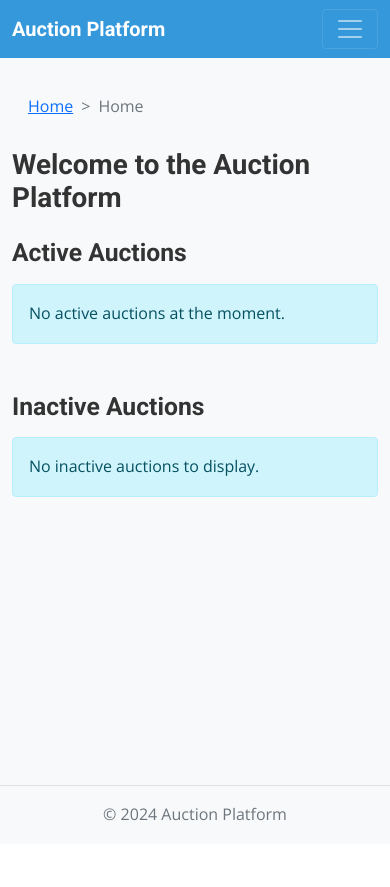
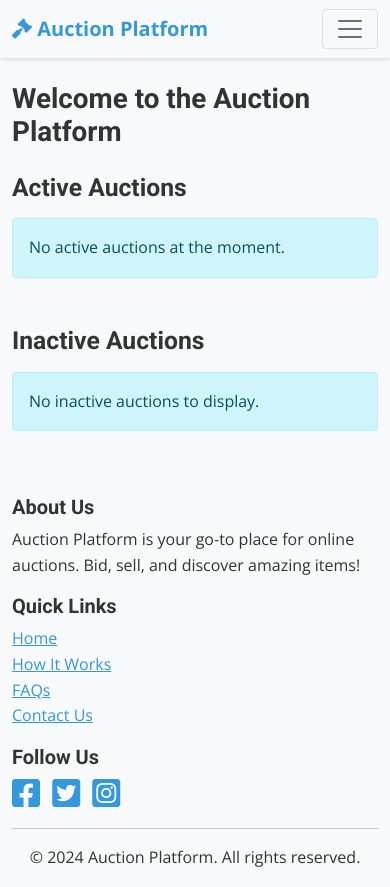
Before and after one commit to rpodpriatov/Tauction, a Flask app: page / in a window 390 px wide. Before the commit the page ends 821 px from the top, so only its background shows below. Run offline with Flask 3, Linux system fonts and the light colour scheme; data that the repository does not hold is empty; parts of the project's set-up code (start-up, migrations or seed data) failed here and were passed over.

Commit message:
Agent query: Please verify the following UI/UX enhancements: 1) Modern and responsive navigation bar, 2) Improved dark mode toggle functionality, 3) Enhanced search functionality, 4) Better footer with more information and links, 5) Overall improved color scheme and readability. Are all these features visible and working correctly?

```diff
--- a/static/css/style.css
+++ b/static/css/style.css
@@ -13,9 +12,6 @@ body {
     background-color: var(--background-color);
     color: var(--text-color);
     line-height: 1.6;
-    display: flex;
-    flex-direction: column;
-    min-height: 100vh;
     transition: background-color 0.3s ease, color 0.3s ease;
 }
 
@@ -24,33 +20,36 @@ h1, h2, h3, h4, h5, h6 {
     font-weight: 700;
 }
 
-main {
-    flex: 1;
-}
-
-/* Navbar styles */
 .navbar {
-    background-color: var(--primary-color) !important;
+    box-shadow: 0 2px 4px rgba(0, 0, 0, 0.1);
 }
 
 .navbar-brand {
     font-weight: bold;
-    font-family: 'Roboto', sans-serif;
+    color: var(--primary-color) !important;
 }
 
 .nav-link {
-    color: #fff !important;
+    color: var(--text-color) !important;
     transition: color 0.3s ease;
 }
 
 .nav-link:hover {
-    color: var(--secondary-color) !important;
+    color: var(--primary-color) !important;
 }
 
-/* Card styles */
+.btn-primary {
+    background-color: var(--primary-color);
+    border-color: var(--primary-color);
+}
+
+.btn-primary:hover {
+    background-color: darken(var(--primary-color), 10%);
+    border-color: darken(var(--primary-color), 10%);
+}
+
 .card {
     transition: transform 0.3s ease-in-out, box-shadow 0.3s ease-in-out;
-    margin-bottom: 1rem;
     border: none;
     border-radius: 10px;
     overflow: hidden;
@@ -62,174 +61,18 @@ main {
     box-shadow: 0 4px 15px rgba(0, 0, 0, 0.1);
 }
 
-.card-title {
-    color: var(--primary-color);
+.footer {
+    background-color: var(--background-color);
+    color: var(--text-color);
 }
 
-/* Button styles */
-.btn {
-    transition: all 0.3s ease;
-    border-radius: 5px;
+.footer a {
+    color: var(--primary-color);
+    transition: color 0.3s ease;
 }
 
-.btn-primary {
-    background-color: var(--primary-color);
-    border-color: var(--primary-color);
-}
-
-.btn-primary:hover {
-    background-color: darken(var(--primary-color), 10%);
-    border-color: darken(var(--primary-color), 10%);
-    transform: translateY(-2px);
-}
-
-.btn-secondary {
-    background-color: var(--secondary-color);
-    border-color: var(--secondary-color);
-}
-
-.btn-secondary:hover {
-    background-color: darken(var(--secondary-color), 10%);
-    border-color: darken(var(--secondary-color), 10%);
-    transform: translateY(-2px);
-}
-
-/* Form styles */
-.form-control:focus {
-    border-color: var(--primary-color);
-    box-shadow: 0 0 0 0.2rem rgba(52, 152, 219, 0.25);
-}
-
-/* Footer styles */
-.footer {
-    background-color: var(--background-color);
-    border-top: 1px solid #dee2e6;
-    padding: 1rem 0;
-    margin-top: 2rem;
-}
-
-/* Responsive grid system */
-.row {
-    display: flex;
-    flex-wrap: wrap;
-    margin-right: -15px;
-    margin-left: -15px;
-}
-
-.col {
-    flex-basis: 0;
-    flex-grow: 1;
-    max-width: 100%;
-    padding-right: 15px;
-    padding-left: 15px;
-}
-
-/* Media queries for different screen sizes */
-@media (min-width: 576px) {
-    .container {
-        max-width: 540px;
-    }
-}
-
-@media (min-width: 768px) {
-    .container {
-        max-width: 720px;
-    }
-}
-
-@media (min-width: 992px) {
-    .container {
-        max-width: 960px;
-    }
-}
-
-@media (min-width: 1200px) {
-    .container {
-        max-width: 1140px;
-    }
-}
-
-/* Responsive adjustments for smaller screens */
-@media (max-width: 767px) {
-    .navbar-nav {
-        flex-direction: column;
-    }
-
-    .card {
-        margin-bottom: 1rem;
-    }
-}
-
-/* Animations */
-@keyframes fadeIn {
-    from { opacity: 0; }
-    to { opacity: 1; }
-}
-
-.fade-in {
-    animation: fadeIn 0.5s ease-in;
-}
-
-/* Accessibility enhancements */
-.sr-only {
-    position: absolute;
-    width: 1px;
-    height: 1px;
-    padding: 0;
-    margin: -1px;
-    overflow: hidden;
-    clip: rect(0, 0, 0, 0);
-    white-space: nowrap;
-    border: 0;
-}
-
-/* Focus styles for keyboard navigation */
-a:focus, button:focus, input:focus, select:focus, textarea:focus {
-    outline: 2px solid var(--primary-color);
-    outline-offset: 2px;
-}
-
-/* Toast notifications */
-.toast {
-    position: fixed;
-    top: 20px;
-    right: 20px;
-    z-index: 1000;
-}
-
-/* Loading spinner */
-.spinner-border {
-    color: var(--primary-color);
-}
-
-/* Breadcrumbs */
-.breadcrumb {
-    background-color: transparent;
-    padding: 0.75rem 1rem;
-    margin-bottom: 1rem;
-    border-radius: 0.25rem;
-}
-
-.breadcrumb-item + .breadcrumb-item::before {
-    content: ">";
-}
-
-/* Offcanvas sidebar */
-.offcanvas {
-    background-color: var(--background-color);
-}
-
-.offcanvas-header {
-    background-color: var(--primary-color);
-    color: #fff;
-}
-
-.offcanvas-body .nav-link {
-    color: var(--primary-color) !important;
-}
-
-.offcanvas-body .nav-link:hover {
-    background-color: rgba(52, 152, 219, 0.1);
+.footer a:hover {
+    color: darken(var(--primary-color), 10%);
 }
 
 /* Dark mode styles */
--- a/static/js/main.js
+++ b/static/js/main.js
@@ -1,3 +1,4 @@
+document.addEventListener('DOMContentLoaded', function() {
     // Enable Bootstrap tooltips
     var tooltipTriggerList = [].slice.call(document.querySelectorAll('[data-bs-toggle="tooltip"]'))
     var tooltipList = tooltipTriggerList.map(function (tooltipTriggerEl) {
@@ -8,34 +9,55 @@ var tooltipList = tooltipTriggerList.map(function (tooltipTriggerEl) {
     document.querySelectorAll('a[href^="#"]').forEach(anchor => {
         anchor.addEventListener('click', function (e) {
             e.preventDefault();
-
             document.querySelector(this.getAttribute('href')).scrollIntoView({
                 behavior: 'smooth'
             });
         });
     });
 
-// Lazy loading for images
-document.addEventListener("DOMContentLoaded", function() {
-    var lazyImages = [].slice.call(document.querySelectorAll("img.lazy"));
+    // Dark mode toggle
+    const darkModeToggle = document.getElementById('dark-mode-toggle');
+    const body = document.body;
 
-    if ("IntersectionObserver" in window) {
-        let lazyImageObserver = new IntersectionObserver(function(entries, observer) {
-            entries.forEach(function(entry) {
-                if (entry.isIntersecting) {
-                    let lazyImage = entry.target;
-                    lazyImage.src = lazyImage.dataset.src;
-                    lazyImage.classList.remove("lazy");
-                    lazyImageObserver.unobserve(lazyImage);
+    if (darkModeToggle) {
+        darkModeToggle.addEventListener('click', function() {
+            body.classList.toggle('dark-mode');
+            localStorage.setItem('darkMode', body.classList.contains('dark-mode'));
+            updateDarkModeIcon();
+        });
+
+        // Check for saved dark mode preference
+        if (localStorage.getItem('darkMode') === 'true') {
+            body.classList.add('dark-mode');
+        }
+
+        updateDarkModeIcon();
+    }
+
+    function updateDarkModeIcon() {
+        const icon = darkModeToggle.querySelector('i');
+        if (body.classList.contains('dark-mode')) {
+            icon.classList.remove('fa-moon');
+            icon.classList.add('fa-sun');
+        } else {
+            icon.classList.remove('fa-sun');
+            icon.classList.add('fa-moon');
+        }
+    }
+
+    // Search functionality
+    const searchForm = document.getElementById('search-form');
+    const searchInput = document.getElementById('search-input');
+
+    if (searchForm && searchInput) {
+        searchForm.addEventListener('submit', function(e) {
+            e.preventDefault();
+            const searchTerm = searchInput.value.trim();
+            if (searchTerm) {
+                window.location.href = `/search?q=${encodeURIComponent(searchTerm)}`;
             }
         });
-        });
-
-        lazyImages.forEach(function(lazyImage) {
-            lazyImageObserver.observe(lazyImage);
-        });
     }
-});
 
     // Add fade-in effect to cards
     function fadeInCards() {
@@ -47,192 +69,38 @@ function fadeInCards() {
         });
     }
 
-// Call fadeInCards when the page loads
-window.addEventListener('load', fadeInCards);
+    fadeInCards();
 
-// Implement infinite scrolling for auction listings
-let page = 1;
-const auctionList = document.querySelector('.masonry-grid');
-const loadMoreButton = document.getElementById('load-more');
+    // Update countdown timers
+    function updateCountdowns() {
+        document.querySelectorAll('.countdown').forEach(function(element) {
+            const endTime = new Date(element.dataset.endTime).getTime();
+            const now = new Date().getTime();
+            const timeLeft = endTime - now;
 
-if (loadMoreButton) {
-    loadMoreButton.addEventListener('click', loadMoreAuctions);
+            if (timeLeft > 0) {
+                const days = Math.floor(timeLeft / (1000 * 60 * 60 * 24));
+                const hours = Math.floor((timeLeft % (1000 * 60 * 60 * 24)) / (1000 * 60 * 60));
+                const minutes = Math.floor((timeLeft % (1000 * 60 * 60)) / (1000 * 60));
+                const seconds = Math.floor((timeLeft % (1000 * 60)) / 1000);
+
+                element.textContent = `${days}d ${hours}h ${minutes}m ${seconds}s`;
+            } else {
+                element.textContent = "Auction ended";
+                element.closest('.card').classList.add('auction-ended');
             }
-
-function loadMoreAuctions() {
-    page++;
-    fetch(`/api/auctions?page=${page}`)
-        .then(response => response.json())
-        .then(data => {
-            if (data.auctions.length > 0) {
-                data.auctions.forEach(auction => {
-                    const auctionCard = createAuctionCard(auction);
-                    auctionList.appendChild(auctionCard);
-                });
-                new Masonry(auctionList, {
-                    itemSelector: '.col',
-                    columnWidth: '.col',
-                    percentPosition: true
-                });
-                fadeInCards();
-            } else {
-                loadMoreButton.style.display = 'none';
-            }
-        })
-        .catch(error => console.error('Error:', error));
-}
-
-function createAuctionCard(auction) {
-    const col = document.createElement('div');
-    col.className = 'col';
-    const card = document.createElement('div');
-    card.className = 'card h-100';
-    card.innerHTML = `
-        <div class="card-body">
-            <h5 class="card-title">${auction.title}</h5>
-            <p class="card-text">${auction.description}</p>
-            <p class="card-text"><strong>Current Price:</strong> ${auction.current_price} XTR</p>
-            <p class="card-text"><strong>Ends at:</strong> ${new Date(auction.end_time).toLocaleString()}</p>
-        </div>
-        <div class="card-footer bg-transparent border-top-0">
-            <a href="/auction/${auction.id}" class="btn btn-primary btn-block">View Details</a>
-        </div>
-    `;
-    col.appendChild(card);
-    return col;
-}
-
-// Add to watchlist functionality
-const watchlistButtons = document.querySelectorAll('.watchlist-btn');
-watchlistButtons.forEach(button => {
-    button.addEventListener('click', function(e) {
-        e.preventDefault();
-        const auctionId = this.dataset.auctionId;
-        const action = this.dataset.action;
-
-        fetch(`/api/${action}_watchlist/${auctionId}`, {
-            method: 'POST',
-            headers: {
-                'Content-Type': 'application/json',
-                'X-CSRFToken': getCookie('csrf_token')
-            }
-        })
-        .then(response => response.json())
-        .then(data => {
-            if (data.success) {
-                this.innerHTML = action === 'add' ? '<i class="fas fa-star"></i> Remove from Watchlist' : '<i class="far fa-star"></i> Add to Watchlist';
-                this.dataset.action = action === 'add' ? 'remove' : 'add';
-                showNotification(data.message, 'success');
-            } else {
-                showNotification(data.message, 'error');
-            }
-        })
-        .catch(error => {
-            console.error('Error:', error);
-            showNotification('An error occurred. Please try again.', 'error');
-        });
-    });
-});
-
-function getCookie(name) {
-    const value = `; ${document.cookie}`;
-    const parts = value.split(`; ${name}=`);
-    if (parts.length === 2) return parts.pop().split(';').shift();
-}
-
-function showNotification(message, type) {
-    const notification = document.createElement('div');
-    notification.className = `alert alert-${type} alert-dismissible fade show`;
-    notification.role = 'alert';
-    notification.innerHTML = `
-        ${message}
-        <button type="button" class="btn-close" data-bs-dismiss="alert" aria-label="Close"></button>
-    `;
-    document.querySelector('main').insertAdjacentElement('afterbegin', notification);
-    setTimeout(() => {
-        notification.remove();
-    }, 5000);
-}
-
-// Add animations to elements when they come into view
-const animateOnScroll = () => {
-    const elements = document.querySelectorAll('.animate-on-scroll');
-    const observer = new IntersectionObserver((entries) => {
-        entries.forEach((entry) => {
-            if (entry.isIntersecting) {
-                entry.target.classList.add('animated');
-            }
-        });
-    });
-
-    elements.forEach((element) => {
-        observer.observe(element);
-    });
-};
-
-document.addEventListener('DOMContentLoaded', animateOnScroll);
-
-// Implement dark mode toggle
-const darkModeToggle = document.getElementById('dark-mode-toggle');
-const darkModeToggleMobile = document.getElementById('dark-mode-toggle-mobile');
-
-function toggleDarkMode() {
-    document.body.classList.toggle('dark-mode');
-    localStorage.setItem('dark-mode', document.body.classList.contains('dark-mode'));
-}
-
-if (darkModeToggle) {
-    darkModeToggle.addEventListener('click', toggleDarkMode);
-}
-
-if (darkModeToggleMobile) {
-    darkModeToggleMobile.addEventListener('click', toggleDarkMode);
-}
-
-// Check for saved dark mode preference
-if (localStorage.getItem('dark-mode') === 'true') {
-    document.body.classList.add('dark-mode');
-}
-
-// Implement responsive navigation menu
-const navbarToggler = document.querySelector('.navbar-toggler');
-const navbarCollapse = document.querySelector('.navbar-collapse');
-
-if (navbarToggler && navbarCollapse) {
-    navbarToggler.addEventListener('click', () => {
-        navbarCollapse.classList.toggle('show');
         });
     }
 
-// Implement search functionality
-const searchForm = document.getElementById('search-form');
-const searchInput = document.getElementById('search-input');
-const searchFormMobile = document.getElementById('search-form-mobile');
-const searchInputMobile = document.getElementById('search-input-mobile');
+    updateCountdowns();
+    setInterval(updateCountdowns, 1000);
 
-function handleSearch(e) {
-    e.preventDefault();
-    const searchTerm = this.querySelector('input[type="search"]').value.trim();
-    if (searchTerm) {
-        window.location.href = `/search?q=${encodeURIComponent(searchTerm)}`;
-    }
-}
-
-if (searchForm && searchInput) {
-    searchForm.addEventListener('submit', handleSearch);
-}
-
-if (searchFormMobile && searchInputMobile) {
-    searchFormMobile.addEventListener('submit', handleSearch);
-}
-
-// Initialize Masonry layout
-document.addEventListener('DOMContentLoaded', function() {
-    const grid = document.querySelector('.masonry-grid');
+    // Initialize Masonry layout for auction cards
+    const grid = document.querySelector('.auction-grid');
     if (grid) {
         new Masonry(grid, {
-            itemSelector: '.col',
-            columnWidth: '.col',
+            itemSelector: '.auction-item',
+            columnWidth: '.auction-item',
             percentPosition: true
         });
     }
--- a/templates/base.html
+++ b/templates/base.html
@@ -10,28 +10,42 @@
     <link rel="stylesheet" href="{{ url_for('static', filename='css/style.css') }}">
 </head>
 <body>
-    <nav class="navbar navbar-expand-lg navbar-dark bg-primary">
+    <nav class="navbar navbar-expand-lg navbar-light bg-light sticky-top">
         <div class="container">
-            <a class="navbar-brand" href="{{ url_for('index') }}">Auction Platform</a>
-            <button class="navbar-toggler" type="button" data-bs-toggle="offcanvas" data-bs-target="#sidebar" aria-controls="sidebar" aria-expanded="false" aria-label="Toggle navigation">
+            <a class="navbar-brand" href="{{ url_for('index') }}">
+                <i class="fas fa-gavel"></i> Auction Platform
+            </a>
+            <button class="navbar-toggler" type="button" data-bs-toggle="collapse" data-bs-target="#navbarNav" aria-controls="navbarNav" aria-expanded="false" aria-label="Toggle navigation">
                 <span class="navbar-toggler-icon"></span>
             </button>
             <div class="collapse navbar-collapse" id="navbarNav">
-                <ul class="navbar-nav ms-auto">
+                <ul class="navbar-nav me-auto mb-2 mb-lg-0">
                     <li class="nav-item">
                         <a class="nav-link" href="{{ url_for('index') }}"><i class="fas fa-home"></i> Home</a>
                     </li>
                     {% if current_user.is_authenticated %}
+                        <li class="nav-item">
+                            <a class="nav-link" href="{{ url_for('create_auction') }}"><i class="fas fa-plus-circle"></i> Create Auction</a>
+                        </li>
+                        <li class="nav-item">
+                            <a class="nav-link" href="{{ url_for('watchlist') }}"><i class="fas fa-star"></i> Watchlist</a>
+                        </li>
+                    {% endif %}
+                </ul>
+                <form class="d-flex me-2" id="search-form">
+                    <input class="form-control me-2" type="search" placeholder="Search auctions" aria-label="Search" id="search-input">
+                    <button class="btn btn-outline-primary" type="submit"><i class="fas fa-search"></i></button>
+                </form>
+                <ul class="navbar-nav">
+                    {% if current_user.is_authenticated %}
                         <li class="nav-item dropdown">
                             <a class="nav-link dropdown-toggle" href="#" id="navbarDropdown" role="button" data-bs-toggle="dropdown" aria-expanded="false">
-                                <i class="fas fa-user"></i> My Account
+                                <i class="fas fa-user-circle"></i> {{ current_user.username }}
                             </a>
-                            <ul class="dropdown-menu" aria-labelledby="navbarDropdown">
-                                <li><a class="dropdown-item" href="{{ url_for('profile') }}">Profile</a></li>
-                                <li><a class="dropdown-item" href="{{ url_for('create_auction') }}">Create Auction</a></li>
-                                <li><a class="dropdown-item" href="{{ url_for('watchlist') }}">Watchlist</a></li>
+                            <ul class="dropdown-menu dropdown-menu-end" aria-labelledby="navbarDropdown">
+                                <li><a class="dropdown-item" href="{{ url_for('profile') }}"><i class="fas fa-user"></i> Profile</a></li>
                                 <li><hr class="dropdown-divider"></li>
-                                <li><a class="dropdown-item" href="{{ url_for('auth.logout') }}">Logout</a></li>
+                                <li><a class="dropdown-item" href="{{ url_for('auth.logout') }}"><i class="fas fa-sign-out-alt"></i> Logout</a></li>
                             </ul>
                         </li>
                     {% else %}
@@ -40,66 +54,16 @@
                         </li>
                     {% endif %}
                     <li class="nav-item">
-                        <a class="nav-link" href="#" id="dark-mode-toggle"><i class="fas fa-moon"></i> Dark Mode</a>
+                        <a class="nav-link" href="#" id="dark-mode-toggle">
+                            <i class="fas fa-moon"></i>
+                        </a>
                     </li>
                 </ul>
-                <form class="d-flex ms-2" id="search-form">
-                    <input class="form-control me-2" type="search" placeholder="Search" aria-label="Search" id="search-input">
-                    <button class="btn btn-outline-light" type="submit">Search</button>
-                </form>
             </div>
         </div>
     </nav>
 
-    <!-- Offcanvas Sidebar for Mobile -->
-    <div class="offcanvas offcanvas-start" tabindex="-1" id="sidebar" aria-labelledby="sidebarLabel">
-        <div class="offcanvas-header">
-            <h5 class="offcanvas-title" id="sidebarLabel">Menu</h5>
-            <button type="button" class="btn-close text-reset" data-bs-dismiss="offcanvas" aria-label="Close"></button>
-        </div>
-        <div class="offcanvas-body">
-            <ul class="navbar-nav">
-                <li class="nav-item">
-                    <a class="nav-link" href="{{ url_for('index') }}"><i class="fas fa-home"></i> Home</a>
-                </li>
-                {% if current_user.is_authenticated %}
-                    <li class="nav-item">
-                        <a class="nav-link" href="{{ url_for('profile') }}"><i class="fas fa-user"></i> Profile</a>
-                    </li>
-                    <li class="nav-item">
-                        <a class="nav-link" href="{{ url_for('create_auction') }}"><i class="fas fa-gavel"></i> Create Auction</a>
-                    </li>
-                    <li class="nav-item">
-                        <a class="nav-link" href="{{ url_for('watchlist') }}"><i class="fas fa-star"></i> Watchlist</a>
-                    </li>
-                    <li class="nav-item">
-                        <a class="nav-link" href="{{ url_for('auth.logout') }}"><i class="fas fa-sign-out-alt"></i> Logout</a>
-                    </li>
-                {% else %}
-                    <li class="nav-item">
-                        <a class="nav-link" href="{{ url_for('auth.login') }}"><i class="fas fa-sign-in-alt"></i> Login</a>
-                    </li>
-                {% endif %}
-                <li class="nav-item">
-                    <a class="nav-link" href="#" id="dark-mode-toggle-mobile"><i class="fas fa-moon"></i> Dark Mode</a>
-                </li>
-            </ul>
-            <form class="mt-3" id="search-form-mobile">
-                <input class="form-control mb-2" type="search" placeholder="Search" aria-label="Search" id="search-input-mobile">
-                <button class="btn btn-outline-primary w-100" type="submit">Search</button>
-            </form>
-        </div>
-    </div>
-
     <main class="container mt-4">
-        <!-- Breadcrumbs -->
-        <nav aria-label="breadcrumb">
-            <ol class="breadcrumb">
-                <li class="breadcrumb-item"><a href="{{ url_for('index') }}">Home</a></li>
-                {% block breadcrumb %}{% endblock %}
-            </ol>
-        </nav>
-
         {% with messages = get_flashed_messages(with_categories=true) %}
             {% if messages %}
                 {% for category, message in messages %}
@@ -113,9 +77,35 @@
         {% block content %}{% endblock %}
     </main>
 
-    <footer class="footer mt-auto py-3 bg-light">
-        <div class="container text-center">
-            <span class="text-muted">&copy; 2024 Auction Platform</span>
+    <footer class="footer mt-5 py-3 bg-light">
+        <div class="container">
+            <div class="row">
+                <div class="col-md-4">
+                    <h5>About Us</h5>
+                    <p>Auction Platform is your go-to place for online auctions. Bid, sell, and discover amazing items!</p>
+                </div>
+                <div class="col-md-4">
+                    <h5>Quick Links</h5>
+                    <ul class="list-unstyled">
+                        <li><a href="{{ url_for('index') }}">Home</a></li>
+                        <li><a href="#">How It Works</a></li>
+                        <li><a href="#">FAQs</a></li>
+                        <li><a href="#">Contact Us</a></li>
+                    </ul>
+                </div>
+                <div class="col-md-4">
+                    <h5>Follow Us</h5>
+                    <a href="#" class="text-decoration-none me-2"><i class="fab fa-facebook-square fa-2x"></i></a>
+                    <a href="#" class="text-decoration-none me-2"><i class="fab fa-twitter-square fa-2x"></i></a>
+                    <a href="#" class="text-decoration-none me-2"><i class="fab fa-instagram-square fa-2x"></i></a>
+                </div>
+            </div>
+            <hr>
+            <div class="row">
+                <div class="col-md-12 text-center">
+                    <span>&copy; 2024 Auction Platform. All rights reserved.</span>
+                </div>
+            </div>
         </div>
     </footer>
 
```
Also changed, not shown: other parts of static/css/style.css (+29 -24 lines). Lines whose indentation alone changed are shown as unchanged.
